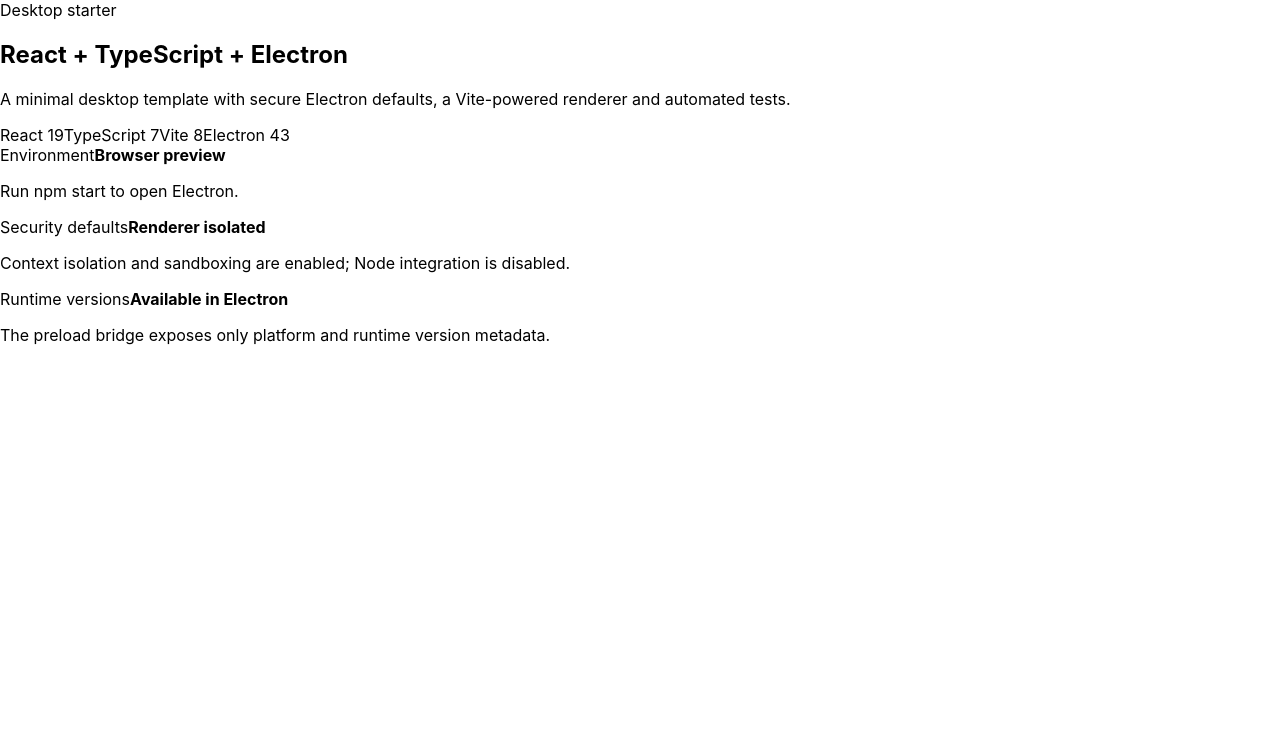
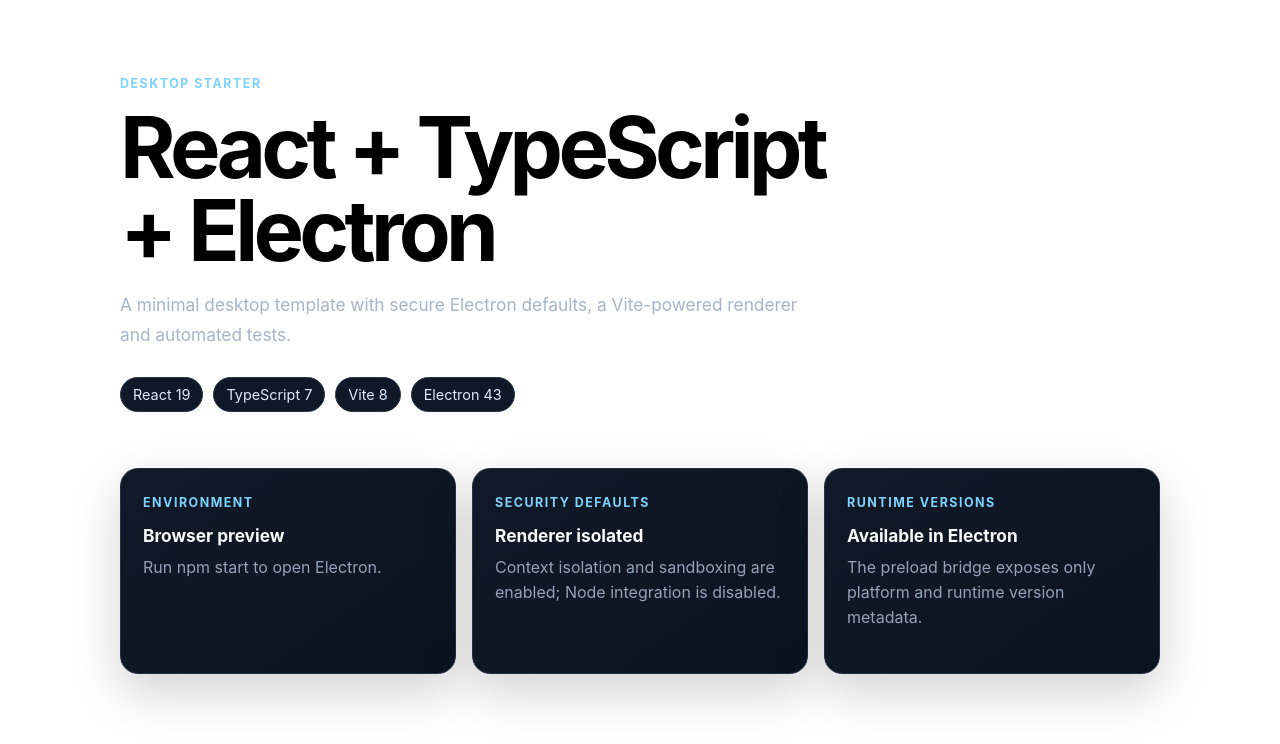
Before and after one commit to jmveigac/react-typescript-electron-base, a React (Vite) app: page / in a window 1280 px wide. Shown: the top 744 px of the page. Built offline with nearby package versions, Linux system fonts and the light colour scheme.

Commit message:
Style starter interface

```diff
--- a/src/App.css
+++ b/src/App.css
@@ -1,39 +1,91 @@
-.App {
-  text-align: center;
+.app-shell {
+  width: min(1040px, calc(100% - 48px));
+  margin: 0 auto;
+  padding: 72px 0;
 }
 
-.App-logo {
-  height: 40vmin;
-  pointer-events: none;
+.hero {
+  max-width: 760px;
 }
 
-@media (prefers-reduced-motion: no-preference) {
-  .App-logo {
-    animation: App-logo-spin infinite 20s linear;
+.eyebrow,
+.status-label {
+  display: inline-block;
+  color: #7dd3fc;
+  font-size: 0.78rem;
+  font-weight: 700;
+  letter-spacing: 0.12em;
+  text-transform: uppercase;
+}
+
+h1 {
+  margin: 14px 0 18px;
+  font-size: clamp(2.7rem, 7vw, 5.3rem);
+  line-height: 0.98;
+  letter-spacing: -0.055em;
+}
+
+.hero-copy {
+  max-width: 680px;
+  margin: 0;
+  color: #a8b4c7;
+  font-size: 1.08rem;
+  line-height: 1.7;
+}
+
+.stack-list {
+  display: flex;
+  flex-wrap: wrap;
+  gap: 10px;
+  margin-top: 28px;
+}
+
+.stack-list span {
+  padding: 8px 12px;
+  border: 1px solid #273449;
+  border-radius: 999px;
+  background: #101827;
+  color: #dbeafe;
+  font-size: 0.9rem;
+}
+
+.status-grid {
+  display: grid;
+  grid-template-columns: repeat(3, minmax(0, 1fr));
+  gap: 16px;
+  margin-top: 56px;
+}
+
+.status-card {
+  min-height: 160px;
+  padding: 22px;
+  border: 1px solid #243047;
+  border-radius: 18px;
+  background: linear-gradient(145deg, #111827 0%, #0c1320 100%);
+  box-shadow: 0 18px 50px rgb(0 0 0 / 18%);
+}
+
+.status-card strong {
+  display: block;
+  margin-top: 14px;
+  color: #f8fafc;
+  font-size: 1.08rem;
+}
+
+.status-card p {
+  margin: 9px 0 0;
+  color: #94a3b8;
+  line-height: 1.55;
+}
+
+@media (max-width: 780px) {
+  .app-shell {
+    width: min(100% - 32px, 1040px);
+    padding: 48px 0;
+  }
+
+  .status-grid {
+    grid-template-columns: 1fr;
+    margin-top: 40px;
   }
 }
-
-.App-header {
-  background-color: #282c34;
-  min-height: 100vh;
-  display: flex;
-  flex-direction: column;
-  align-items: center;
-  justify-content: center;
-  font-size: calc(10px + 2vmin);
-  color: white;
-}
-
-.App-link {
-  color: #61dafb;
-}
-
-@keyframes App-logo-spin {
-  from {
-    transform: rotate(0deg);
-  }
-
-  to {
-    transform: rotate(360deg);
-  }
-}
```
